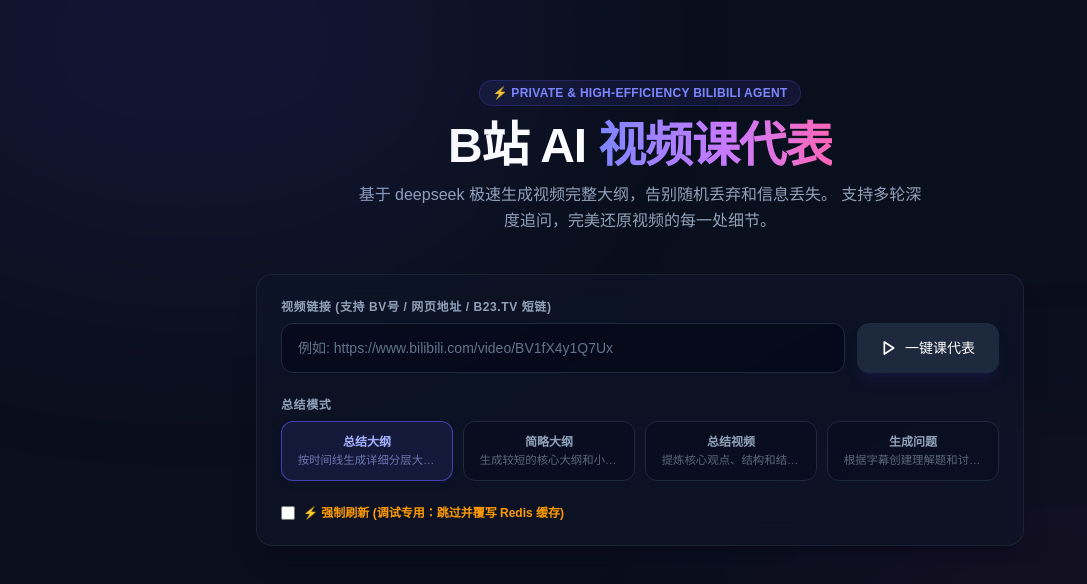
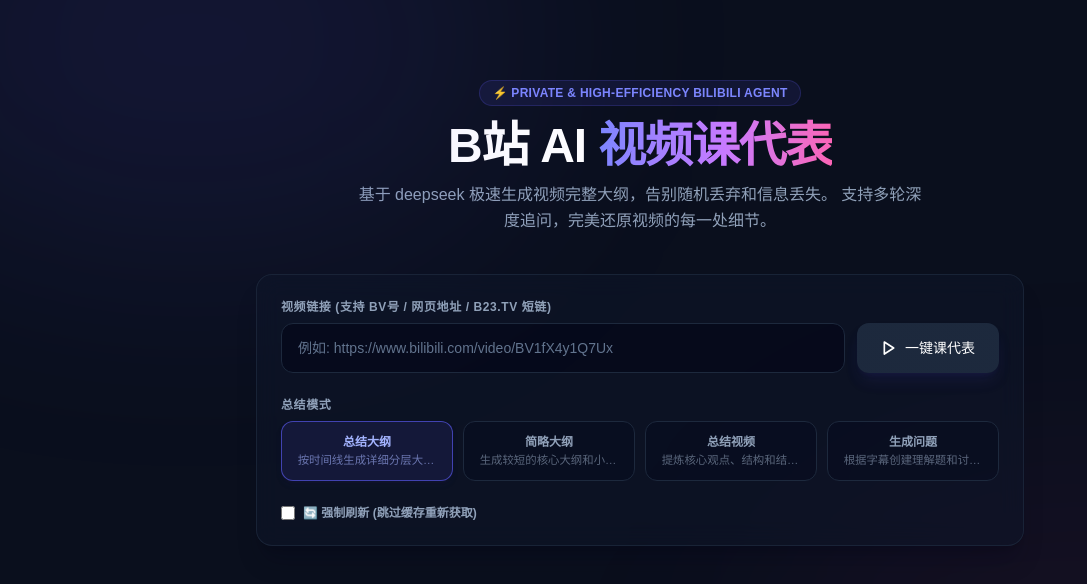
Before and after one commit to YANGZ001/bilibili-copilot-web, a Next.js app: page / in a window 1280 px wide. Shown: the top 584 px of the page, without its empty margins (0-1087 px from the left). Built offline with nearby package versions, Linux system fonts and the light colour scheme.

Commit message:
feat: release force refresh option to production and update failure cache TTL to 30 mins

```diff
--- a/app/page.tsx
+++ b/app/page.tsx
@@ -187,20 +187,18 @@
                 </div>
               </div>
 
-              {process.env.NODE_ENV === 'development' && (
               <div className="flex items-center gap-2 pt-2">
-                  <label className="flex items-center gap-2 text-xs font-semibold text-amber-500 cursor-pointer select-none">
+                <label className="flex items-center gap-2 text-xs font-semibold text-slate-400 hover:text-indigo-400 cursor-pointer select-none transition-colors duration-200">
                   <input
                     type="checkbox"
                     checked={bypassCache}
                     disabled={isLoading}
                     onChange={(e) => setBypassCache(e.target.checked)}
-                      className="w-3.5 h-3.5 rounded accent-amber-500 border-slate-800 bg-slate-950 focus:ring-0 focus:outline-none"
+                    className="w-3.5 h-3.5 rounded accent-indigo-500 border-slate-800 bg-slate-950 focus:ring-0 focus:outline-none cursor-pointer"
                   />
-                    <span>⚡️ 强制刷新 (调试专用：跳过并覆写 Redis 缓存)</span>
+                  <span>🔄 强制刷新 (跳过缓存重新获取)</span>
                 </label>
               </div>
-              )}
             </form>
 
             {/* Status / Error feedback */}
--- a/lib/bilibili.ts
+++ b/lib/bilibili.ts
@@ -273,10 +273,10 @@
       title: '未知视频',
     }
 
-    // Save failure to Upstash Redis cache (TTL: 12 hours = 43200 seconds) to avoid slamming API
+    // Save failure to Upstash Redis cache (TTL: 30 minutes = 1800 seconds) to avoid slamming API
     if (redis) {
       try {
-        await redis.set(cacheKey, result, { ex: 43200 })
+        await redis.set(cacheKey, result, { ex: 1800 })
         console.log(`[Subtitle Cache] Saved Failure MISS for key: ${cacheKey}`)
       } catch (err) {
         console.error('[Subtitle Cache] Failed to write to Redis:', err)
```
Lines whose indentation alone changed are shown as unchanged.
